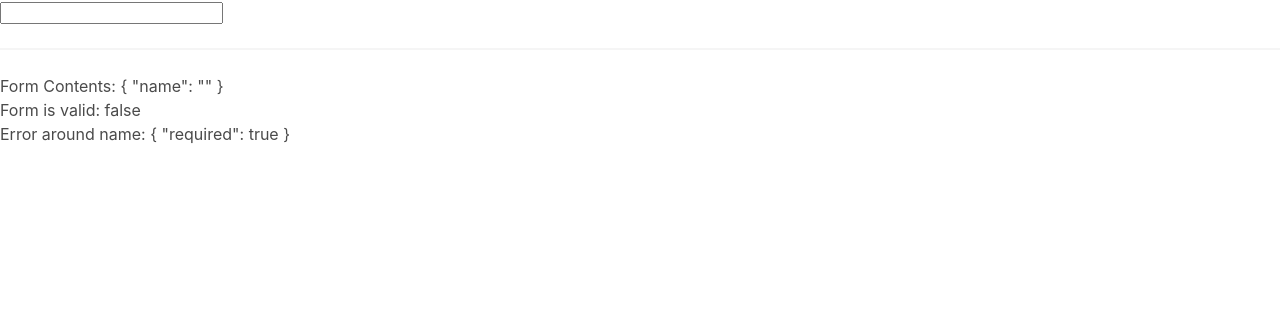
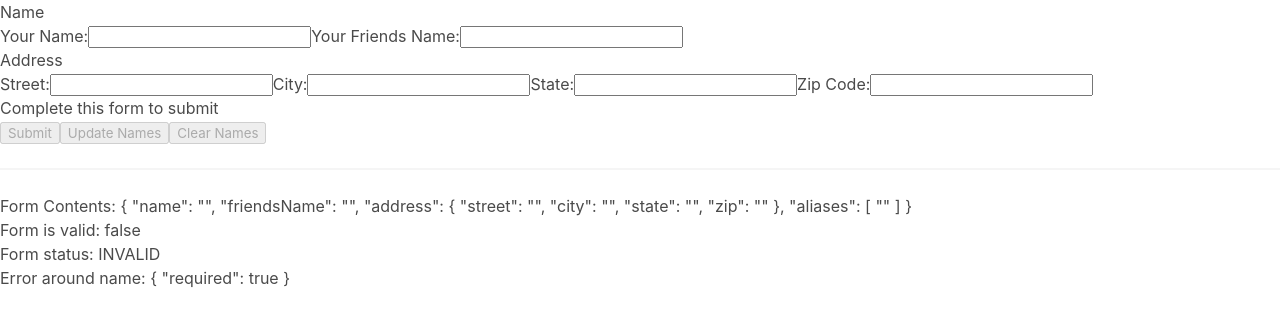
Before and after one commit to SJCMN/CREDITCARD_APP, an Angular app: page / in a window 1280 px wide. Shown: the top 326 px of the page. Built offline with nearby package versions, Linux system fonts and the light colour scheme.

Commit message:
adding validation, formArray, formBuilder

```diff
--- a/src/app/app.module.ts
+++ b/src/app/app.module.ts
@@ -4,11 +4,13 @@ import { ReactiveFormsModule } from '@angular/forms';
 
 import { AppComponent } from './app.component';
 import { CardFormComponent } from './card-form/card-form.component';
+import { InputComponent } from './input/input.component';
 
 @NgModule({
   declarations: [
     AppComponent,
-    CardFormComponent
+    CardFormComponent,
+    InputComponent
   ],
   imports: [
     BrowserModule, ReactiveFormsModule
--- a/src/app/card-form/card-form.component.html
+++ b/src/app/card-form/card-form.component.html
@@ -1,28 +1,41 @@
-<form [formGroup]="cardForm">
-  <input
-    type="text"
-    class="form-control"
-    class="form-control"
-    formControlName="name"
-  />
-  <ng-container *ngIf="
-  cardForm.controls['name'].touched &&
-  cardForm.controls['name'].dirty &&
-  cardForm.controls['name'].errors
-  ">
-    <div *ngIf="cardForm.controls['name'].errors['required']">
-      Value is Required
+<form
+[formGroup]="cardForm"
+(ngSubmit)="onSubmit()"
+>
+<h2>Name</h2>
+  <!-- <app-input [formControl]="cardForm.get('name')"></app-input> -->
+  <label for="name">Your Name:</label>
+  <input id="name" type="text" class="form-control" formControlName="name" />
 
-    <div *ngIf="cardForm.controls['name'].errors['minlength']">
-      Value is entered is
-      {{ cardForm.controls['name'].errors['actualLength'] }}
-      characters long, but must be at least
-      {{ cardForm.controls['name'].errors['requiredLength'] }}
-    </div>
-</div>
-  </ng-container>
+  <label for="name">Your Friends Name:</label>
+  <input id="friends-name" type="text" class="form-control" formControlName="friendsName" />
+
+
+  <div formGroupName="address">
+    <h2>Address</h2>
+
+    <label for="street">Street:</label>
+    <input id="street" type="text" class="form-control" formControlName="street" />
+
+    <label for="city">City:</label>
+    <input id="city" type="text" class="form-control" formControlName="city" />
+
+    <label for="state">State:</label>
+    <input id="state" type="text" class="form-control" formControlName="state" />
+
+    <label for="zip">Zip Code:</label>
+    <input id="zip" type="text" class="form-control" formControlName="zip" />
+
+  </div>
+
+  <p>Complete this form to submit</p>
+  <button type="submit" [disabled]="!cardForm.valid">Submit</button>
+  <button type="button" [disabled]="!cardForm.valid" (click)="updateCard()">Update Names</button>
+  <button type="button" [disabled]="!cardForm.valid" (click)="clearCard()">Clear Names</button>
+
 </form>
-<hr/>
+<hr />
 <div>Form Contents: {{ cardForm.value | json }}</div>
 <div>Form is valid: {{ cardForm.valid }}</div>
+<div>Form status: {{ cardForm.status }}</div>
 <div>Error around name: {{ cardForm.controls["name"].errors | json }}</div>
--- a/src/app/card-form/card-form.component.ts
+++ b/src/app/card-form/card-form.component.ts
@@ -1,5 +1,5 @@
 import { Component, OnInit } from '@angular/core';
-import { FormGroup, FormControl, Validators } from '@angular/forms';
+import { FormGroup, FormControl, Validators, FormBuilder, FormArray } from '@angular/forms';
 
 @Component({
   selector: 'app-card-form',
@@ -7,19 +7,64 @@ import { FormGroup, FormControl, Validators } from '@angular/forms';
   styleUrls: ['./card-form.component.css'],
 })
 export class CardFormComponent implements OnInit {
-  cardForm = new FormGroup({
-    name: new FormControl('', [Validators.required, Validators.minLength(3)]),
-  });
+  // individual FormGroup and FormControls
+  // cardForm = new FormGroup({
+  //   name: new FormControl('', [Validators.required, Validators.minLength(3)]),
+  //   friendsName: new FormControl('', [
+  //     Validators.required,
+  //     Validators.minLength(3),
+  //   ]),
+  // });
 
-get name(): any{
-  return this.cardForm.get('name');
-}
+   cardForm = this.fb.group({
+     name: ['', [Validators.required, Validators.minLength(3)]],
+     friendsName: [''],
+     address: this.fb.group({
+       street: [''],
+       city: [''],
+       state: [''],
+       zip: [''],
+     }),
+     aliases: this.fb.array([
+       this.fb.control('')
+     ])
+   });
 
-  constructor() {
-    console.log(this.cardForm.get('name'))
+  onSubmit() {
+    console.log(this.cardForm.value);
   }
 
-  ngOnInit(): void {
+  updateCard() {
+    this.cardForm.patchValue({
+      name: 'Mother',
+      friendsName: 'Pants',
+    });
+  }
+
+  clearCard() {
+    this.cardForm.patchValue({
+      name: '',
+      friendsName: '',
+      address: ({
+        street: '',
+        city: '',
+        state: '',
+        zip: ''
+      })
+    });
+  }
+
+  get aliases() {
+    return this.cardForm.get('aliases') as FormArray;
+  }
+
+  addAlias() {
+    this.aliases.push(this.fb.control(''));
+  }
+
+  constructor(private fb: FormBuilder) {
 
   }
+
+  ngOnInit(): void {}
 }
--- /dev/null
+++ b/src/app/input/input.component.html
@@ -0,0 +1,21 @@
+<input
+    type="text"
+    class="form-control"
+    [formControl]="control"
+  />
+  <!-- <ng-container *ngIf="
+  cardForm.controls['name'].touched &&
+  cardForm.controls['name'].dirty &&
+  cardForm.controls['name'].errors
+  ">
+    <div *ngIf="cardForm.controls['name'].errors['required']">
+      Value is Required
+
+    <div *ngIf="cardForm.controls['name'].errors['minlength']">
+      Value is entered is
+      {{ cardForm.controls['name'].errors['actualLength'] }}
+      characters long, but must be at least
+      {{ cardForm.controls['name'].errors['requiredLength'] }}
+    </div>
+</div>
+  </ng-container> -->
--- /dev/null
+++ b/src/app/input/input.component.ts
@@ -0,0 +1,19 @@
+import { Component, OnInit, Input } from '@angular/core';
+import { FormControl } from '@angular/forms';
+
+
+@Component({
+  selector: 'app-input',
+  templateUrl: './input.component.html',
+  styleUrls: ['./input.component.css']
+})
+export class InputComponent implements OnInit {
+
+  @Input() control: FormControl = <any>{};
+
+  constructor() { }
+
+  ngOnInit(): void {
+  }
+
+}
--- a/tsconfig.json
+++ b/tsconfig.json
@@ -27,6 +27,5 @@
     "enableI18nLegacyMessageIdFormat": false,
     "strictInjectionParameters": true,
     "strictInputAccessModifiers": true,
-    "strictTemplates": true
-  }
+    "strictTemplates": true  }
 }
```
Also changed, not shown: src/app/input/input.component.css (added), 1 other file (tests, documents, lock files or other folders).
